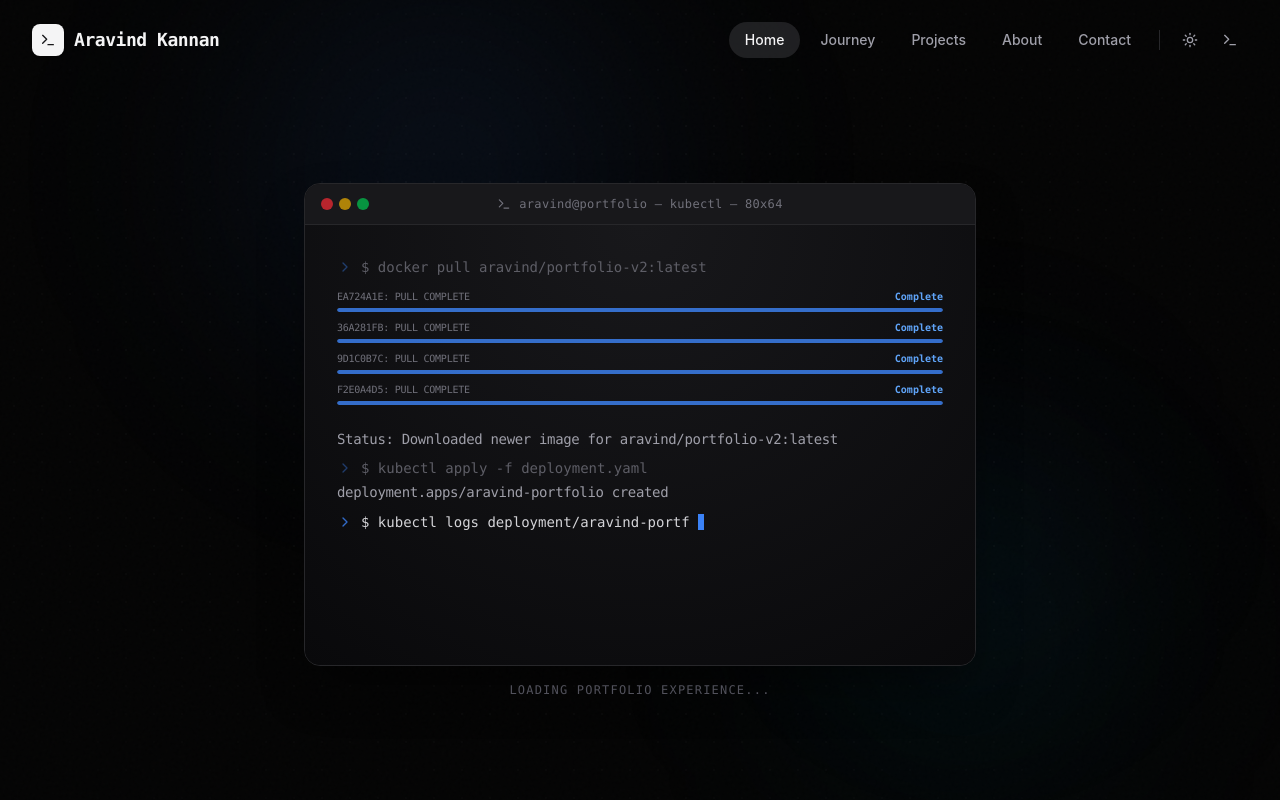
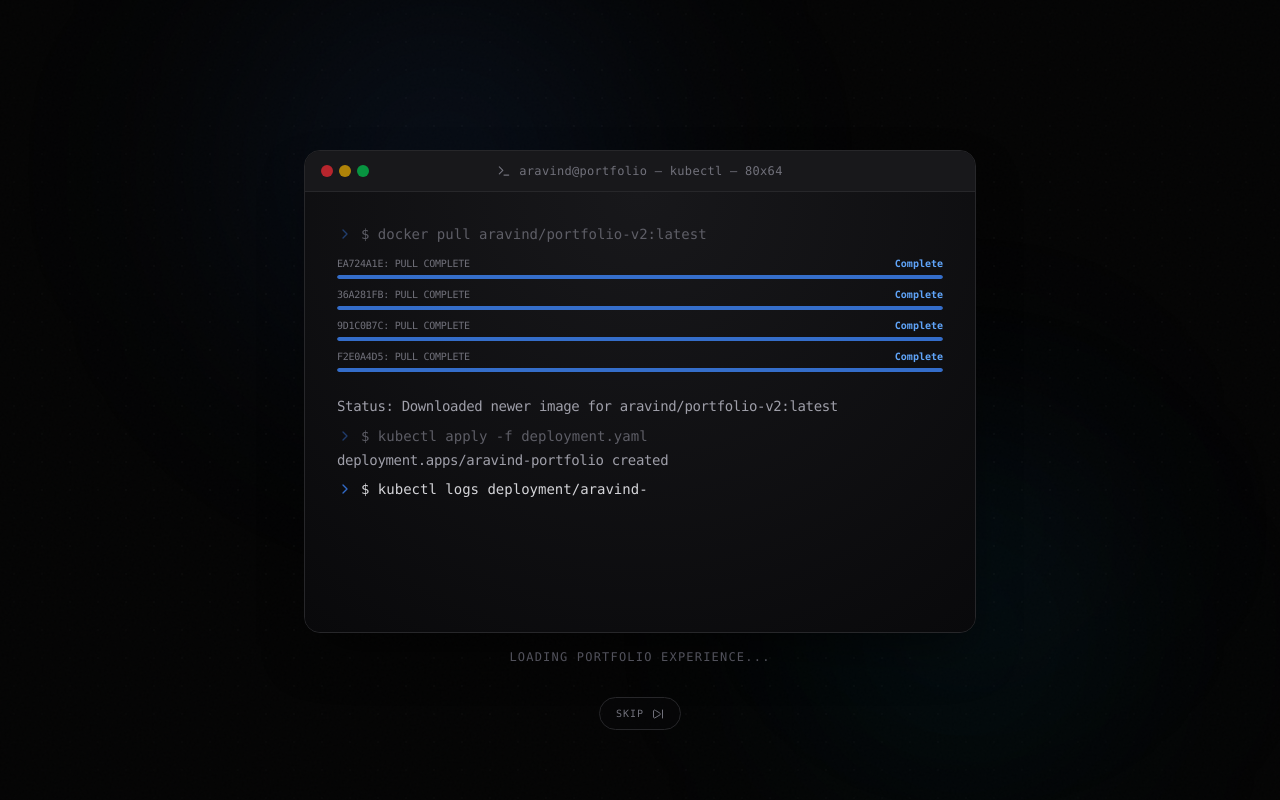
Before and after one commit to Aravind-Kannan/Aravind-Kannan.github.io, a React (Vite) app: page / in a window 1280 px wide. Shown: the top 800 px of the page. Built offline with nearby package versions, Linux system fonts and the light colour scheme.

Commit message:
feat: add boot sequence skip functionality and update layout to conditionally hide navigation during load

```diff
--- a/src/components/Footer.tsx
+++ b/src/components/Footer.tsx
@@ -19,6 +19,15 @@ export default function Footer() {
             <span className="text-sm text-zinc-500 dark:text-zinc-400 mt-2 font-medium">
               Building robust systems.
             </span>
+            <div className="flex items-center gap-2 mt-4 px-3 py-1 rounded-full bg-zinc-100/50 dark:bg-zinc-800/50 border border-zinc-200/50 dark:border-zinc-700/50">
+              <span className="relative flex h-2 w-2">
+                <span className="animate-ping absolute inline-flex h-full w-full rounded-full bg-emerald-400 opacity-75"></span>
+                <span className="relative inline-flex rounded-full h-2 w-2 bg-emerald-500"></span>
+              </span>
+              <span className="text-[10px] uppercase tracking-wider font-mono font-bold text-zinc-500 dark:text-zinc-400">
+                Status: Available
+              </span>
+            </div>
           </div>
 
           {/* Social Links */}
--- a/src/context/TerminalContext.tsx
+++ b/src/context/TerminalContext.tsx
@@ -3,15 +3,18 @@ import type { ReactNode } from "react";
 
 interface TerminalContextType {
   isOpen: boolean;
+  isBooting: boolean;
   openTerminal: () => void;
   closeTerminal: () => void;
   toggleTerminal: () => void;
+  setIsBooting: (val: boolean) => void;
 }
 
 const TerminalContext = createContext<TerminalContextType | undefined>(undefined);
 
 export const TerminalProvider = ({ children }: { children: ReactNode }) => {
   const [isOpen, setIsOpen] = useState(false);
+  const [isBooting, setIsBooting] = useState(false);
 
   const openTerminal = useCallback(() => setIsOpen(true), []);
   const closeTerminal = useCallback(() => setIsOpen(false), []);
@@ -53,7 +56,7 @@ export const TerminalProvider = ({ children }: { children: ReactNode }) => {
   }, [isOpen]);
 
   return (
-    <TerminalContext.Provider value={{ isOpen, openTerminal, closeTerminal, toggleTerminal }}>
+    <TerminalContext.Provider value={{ isOpen, isBooting, openTerminal, closeTerminal, toggleTerminal, setIsBooting }}>
       {children}
     </TerminalContext.Provider>
   );
--- a/src/layouts/MainLayout.tsx
+++ b/src/layouts/MainLayout.tsx
@@ -4,9 +4,14 @@ import Navbar from "../components/Navbar";
 import Footer from "../components/Footer";
 import Terminal from "../components/Terminal";
 import CustomCursor from "../components/CustomCursor";
+import { useTerminal } from "../context/TerminalContext";
 
 export default function MainLayout() {
   const location = useLocation();
+  const { isBooting } = useTerminal();
+
+  // Only hide on the home page during the boot sequence
+  const showNavFooter = !isBooting || location.pathname !== "/";
 
   return (
     <div className="min-h-screen flex flex-col font-sans selection:bg-primary-500/30 overflow-x-hidden">
@@ -31,7 +36,19 @@ export default function MainLayout() {
       {/* Custom cursor — hidden on touch devices via CSS */}
       <CustomCursor />
 
-      <Navbar />
+      <AnimatePresence>
+        {showNavFooter && (
+          <motion.div
+            initial={{ opacity: 0, y: -20 }}
+            animate={{ opacity: 1, y: 0 }}
+            exit={{ opacity: 0, y: -20 }}
+            transition={{ duration: 0.5, ease: "easeOut" }}
+            className="relative z-[60]"
+          >
+            <Navbar />
+          </motion.div>
+        )}
+      </AnimatePresence>
 
       <main id="main-content" className="flex-grow flex flex-col relative z-10">
         <AnimatePresence mode="wait" initial={false}>
@@ -48,7 +65,19 @@ export default function MainLayout() {
         </AnimatePresence>
       </main>
 
-      <Footer />
+      <AnimatePresence>
+        {showNavFooter && (
+          <motion.div
+            initial={{ opacity: 0, y: 20 }}
+            animate={{ opacity: 1, y: 0 }}
+            exit={{ opacity: 0, y: 20 }}
+            transition={{ duration: 0.5, ease: "easeOut" }}
+          >
+            <Footer />
+          </motion.div>
+        )}
+      </AnimatePresence>
+
       <Terminal />
     </div>
   );
--- a/src/pages/Home.tsx
+++ b/src/pages/Home.tsx
@@ -1,6 +1,6 @@
-import { useState, useEffect } from "react";
+import { useState, useEffect, useCallback } from "react";
 import { motion, AnimatePresence } from "framer-motion";
-import { ArrowRight, Terminal, ChevronRight } from "lucide-react";
+import { ArrowRight, Terminal, ChevronRight, SkipForward } from "lucide-react";
 import { Link } from "react-router-dom";
 import { personalInfo } from "../data/info";
 import { useTerminal } from "../context/TerminalContext";
@@ -85,12 +85,25 @@ export default function Home() {
   const [stepIndex, setStepIndex] = useState(0);
   const [visibleLines, setVisibleLines] = useState<number[]>([]);
   const [windowTitle, setWindowTitle] = useState("aravind@portfolio — bash — 80x64");
-  const { toggleTerminal } = useTerminal();
+  const { toggleTerminal, setIsBooting } = useTerminal();
+
+  const handleSkip = useCallback(() => {
+    setBooted(true);
+    setIsBooting(false);
+  }, [setIsBooting]);
+
+  // Sync with global boot state to hide navbar/footer
+  useEffect(() => {
+    setIsBooting(!booted);
+  }, [booted, setIsBooting]);
 
   // Sequential step controller
   useEffect(() => {
     if (stepIndex >= BOOT_STEPS.length) {
-      const t = setTimeout(() => setBooted(true), 800); // Wait after all steps reach completion
+      const t = setTimeout(() => {
+        setBooted(true);
+        setIsBooting(false);
+      }, 800);
       return () => clearTimeout(t);
     }
 
@@ -207,6 +220,22 @@ export default function Home() {
               <p className="text-center text-xs text-zinc-600 mt-4 font-mono tracking-widest uppercase">
                 Loading portfolio experience...
               </p>
+
+              {/* Skip CTA */}
+              <motion.div
+                initial={{ opacity: 0 }}
+                animate={{ opacity: 1 }}
+                transition={{ delay: 1.5 }}
+                className="flex justify-center mt-8"
+              >
+                <button
+                  onClick={handleSkip}
+                  className="group flex items-center gap-2 px-4 py-2 rounded-full border border-zinc-800 bg-zinc-950/50 text-[10px] font-mono uppercase tracking-widest text-zinc-500 hover:text-primary-500 hover:border-primary-500/50 transition-all active:scale-95"
+                >
+                  Skip
+                  <SkipForward className="w-3 h-3 group-hover:translate-x-0.5 transition-transform" />
+                </button>
+              </motion.div>
             </div>
           </motion.div>
         ) : (
```
